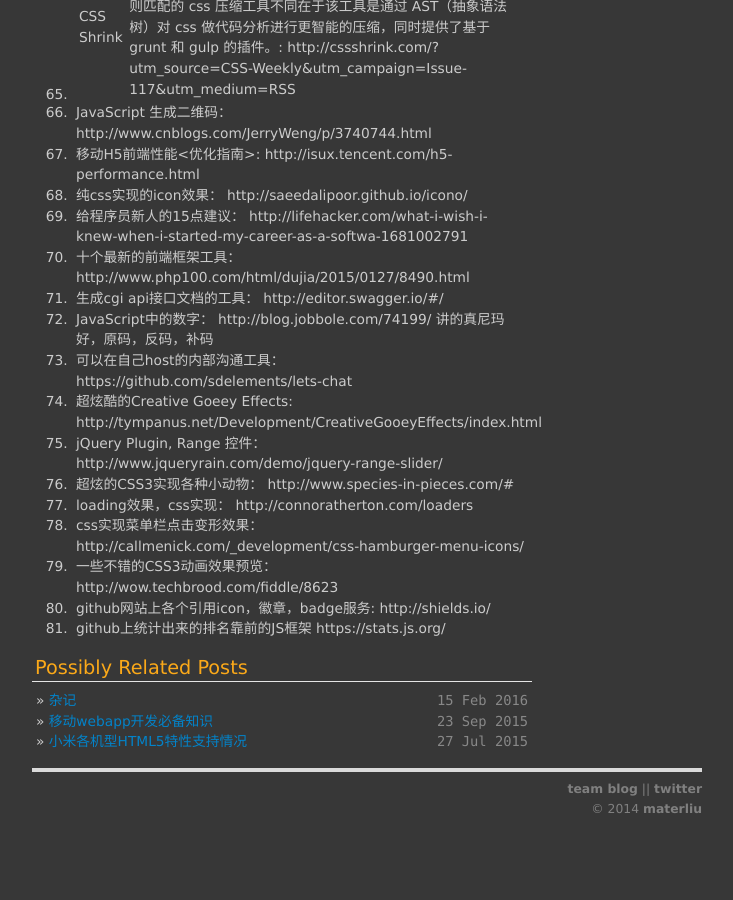
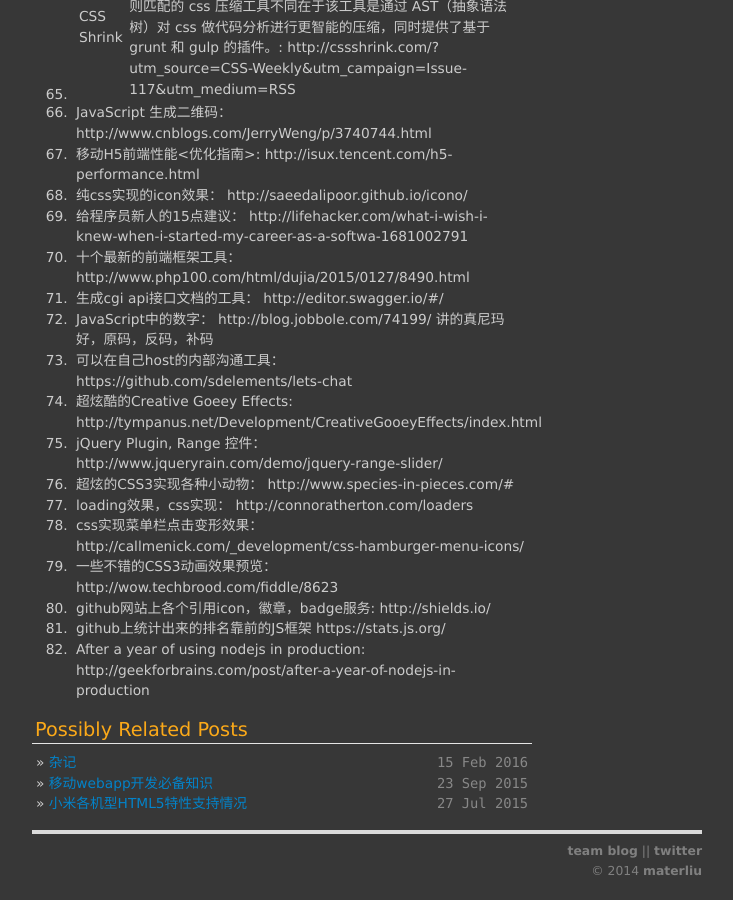
Before and after one commit to materliu/materliu.github.io, a Jekyll site: the page built from all/web/_posts/2014-12-16-hotchpotch.md, in a window 1280 px wide and 900 px high, scrolled down 2875 px. Shown: the whole window, without its empty margins (273-1006 px from the left). Built offline with Jekyll 4.4.1, drawn with Linux system fonts in a browser that asks for light colours; Markdown is read by kramdown in place of the engine named in the settings; before the commit the page ends 3713 px from its top, so only the background shows below that.

Commit message:
add article: after a year of using nodejs in production.

```diff
--- a/all/web/_posts/2014-12-16-hotchpotch.md
+++ b/all/web/_posts/2014-12-16-hotchpotch.md
@@ -86,3 +86,4 @@ title: 大杂烩
 81. 一些不错的CSS3动画效果预览： http://wow.techbrood.com/fiddle/8623
 82. github网站上各个引用icon，徽章，badge服务: http://shields.io/
 83. github上统计出来的排名靠前的JS框架  https://stats.js.org/
+84. After a year of using nodejs in production: http://geekforbrains.com/post/after-a-year-of-nodejs-in-production
```
